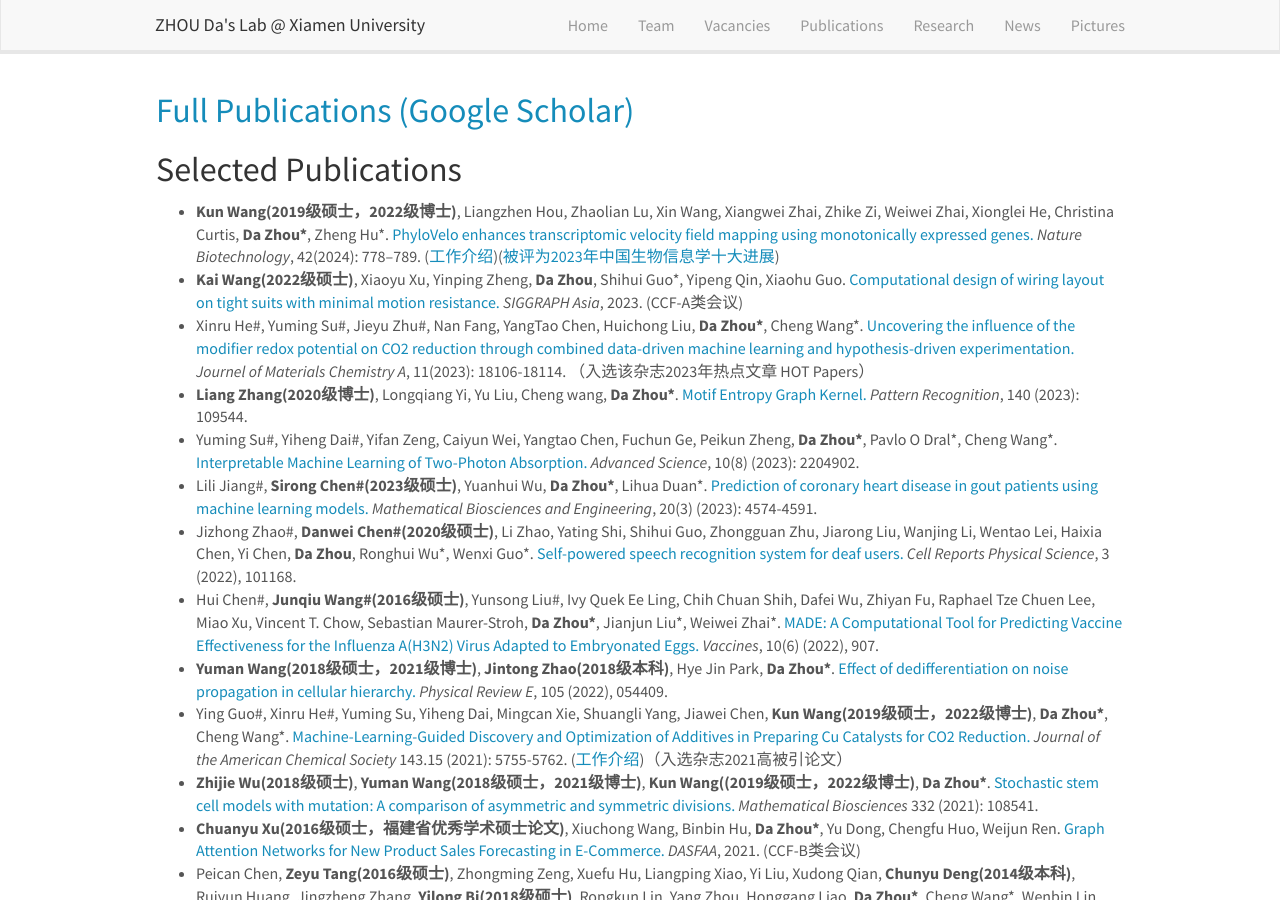
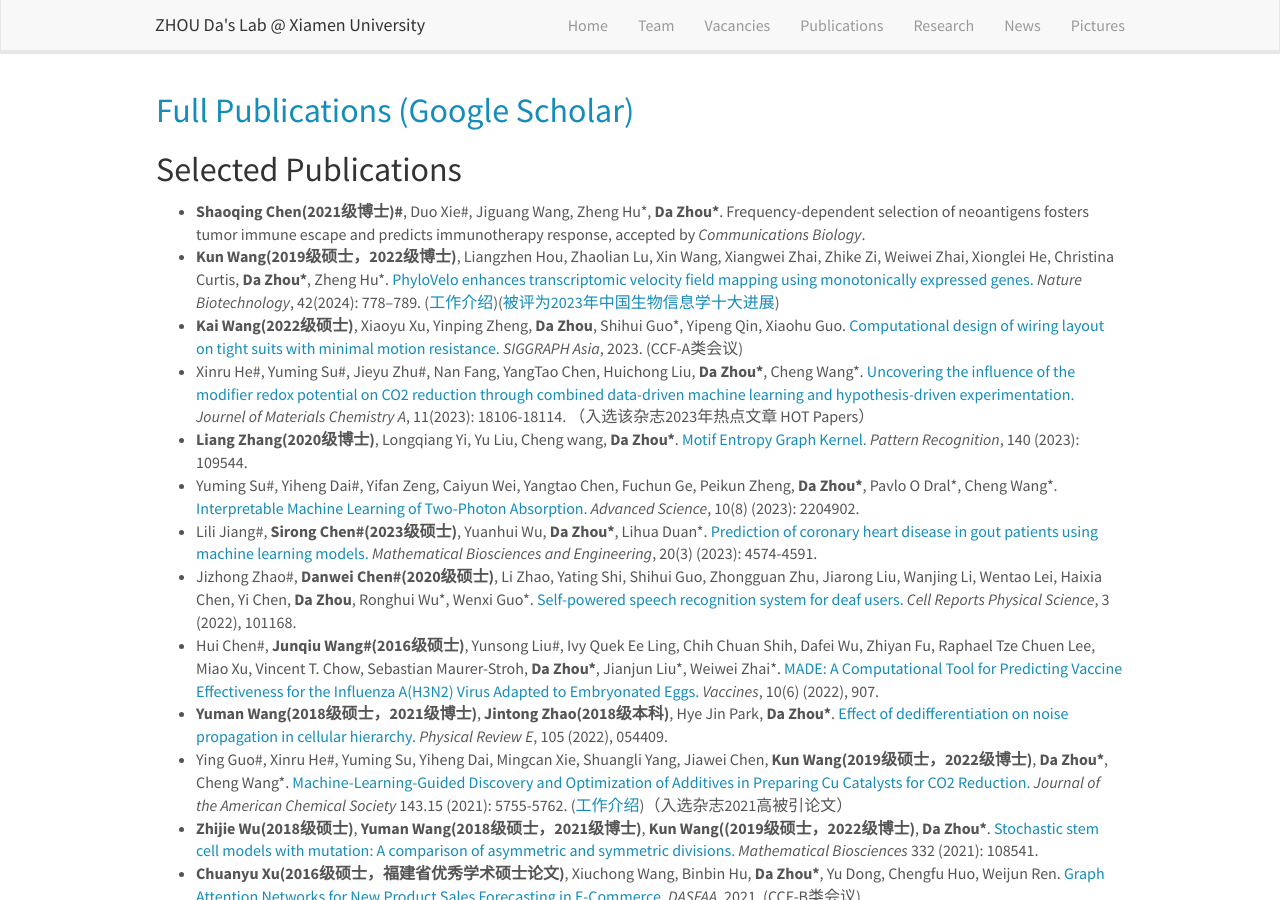
Before and after one commit to ZhouDaLab/zhoudalab.github.io, a Jekyll site: the page built from _pages/publications.md, in a window 1280 px wide and 900 px high. Built offline with Jekyll 4.4.1, drawn with Linux system fonts in a browser that asks for light colours; nearby versions of some CDN libraries.

Commit message:
Update publications.md

```diff
--- a/_pages/publications.md
+++ b/_pages/publications.md
@@ -11,6 +11,7 @@ permalink: /publications/
 
 ## Selected Publications
 
+- **Shaoqing Chen(2021级博士)\#**, Duo Xie\#, Jiguang Wang, Zheng Hu\*, **Da Zhou\***. Frequency-dependent selection of neoantigens fosters tumor immune escape and predicts immunotherapy response, accepted by *Communications Biology*.
 - **Kun Wang(2019级硕士，2022级博士)**, Liangzhen Hou, Zhaolian Lu, Xin Wang, Xiangwei Zhai, Zhike Zi, Weiwei Zhai, Xionglei He, Christina Curtis, **Da Zhou\***, Zheng Hu\*. [PhyloVelo enhances transcriptomic velocity field mapping using monotonically expressed genes.](https://www.nature.com/articles/s41587-023-01887-5) *Nature Biotechnology*, 42(2024): 778–789. ([工作介绍](http://isynbio.siat.ac.cn/view.php?id=753))([被评为2023年中国生物信息学十大进展](http://gpb.big.ac.cn/news/1020))
 - **Kai Wang(2022级硕士)**, Xiaoyu Xu, Yinping Zheng, **Da Zhou**, Shihui Guo\*, Yipeng Qin, Xiaohu Guo. [Computational design of wiring layout on tight suits with minimal motion resistance.](https://dl.acm.org/doi/abs/10.1145/3610548.3618200) *SIGGRAPH Asia*, 2023. (CCF-A类会议)
 - Xinru He\#, Yuming Su\#, Jieyu Zhu\#, Nan Fang, YangTao Chen, Huichong Liu, **Da Zhou\***, Cheng Wang\*. [Uncovering the influence of the modifier redox potential on CO2 reduction through combined data-driven machine learning and hypothesis-driven experimentation.](https://doi.org/10.1039/D3TA03115B) 	*Journel of Materials Chemistry A*, 11(2023): 18106-18114. （入选该杂志2023年热点文章 HOT Papers）
```
